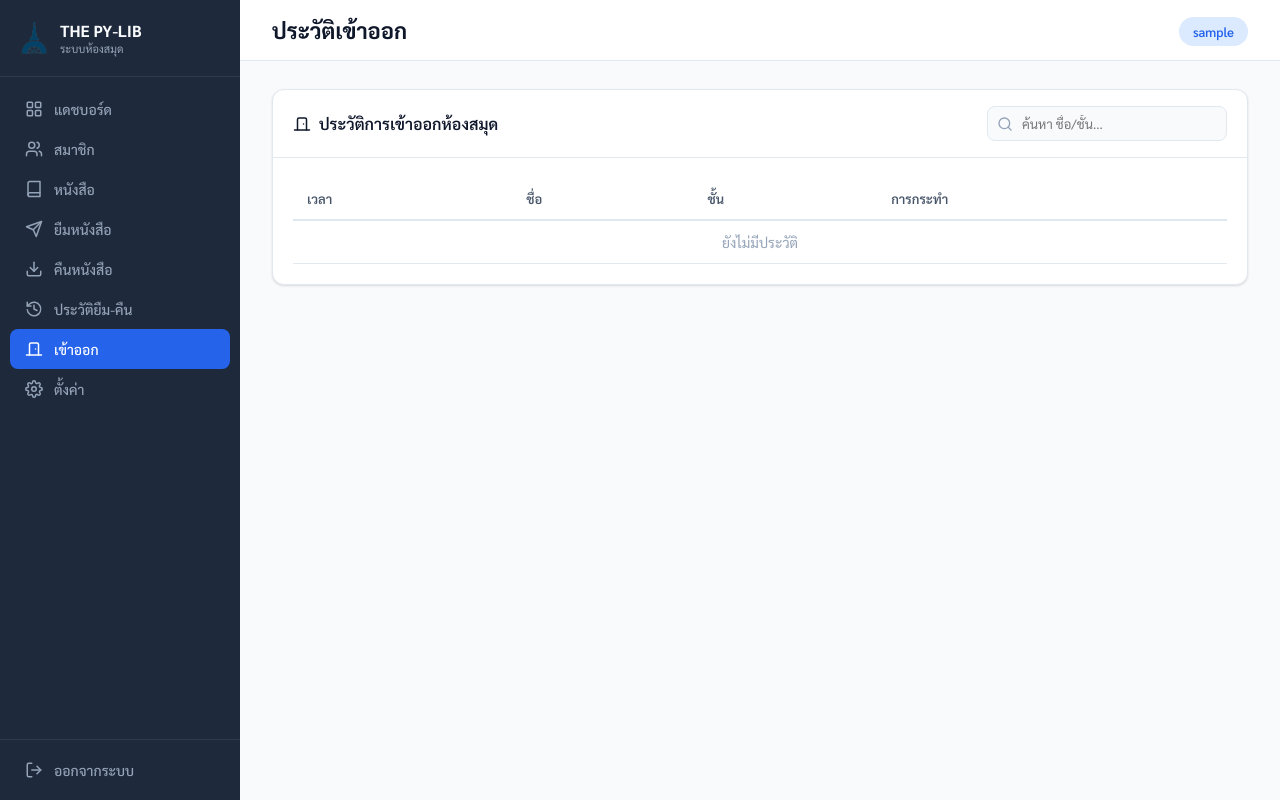
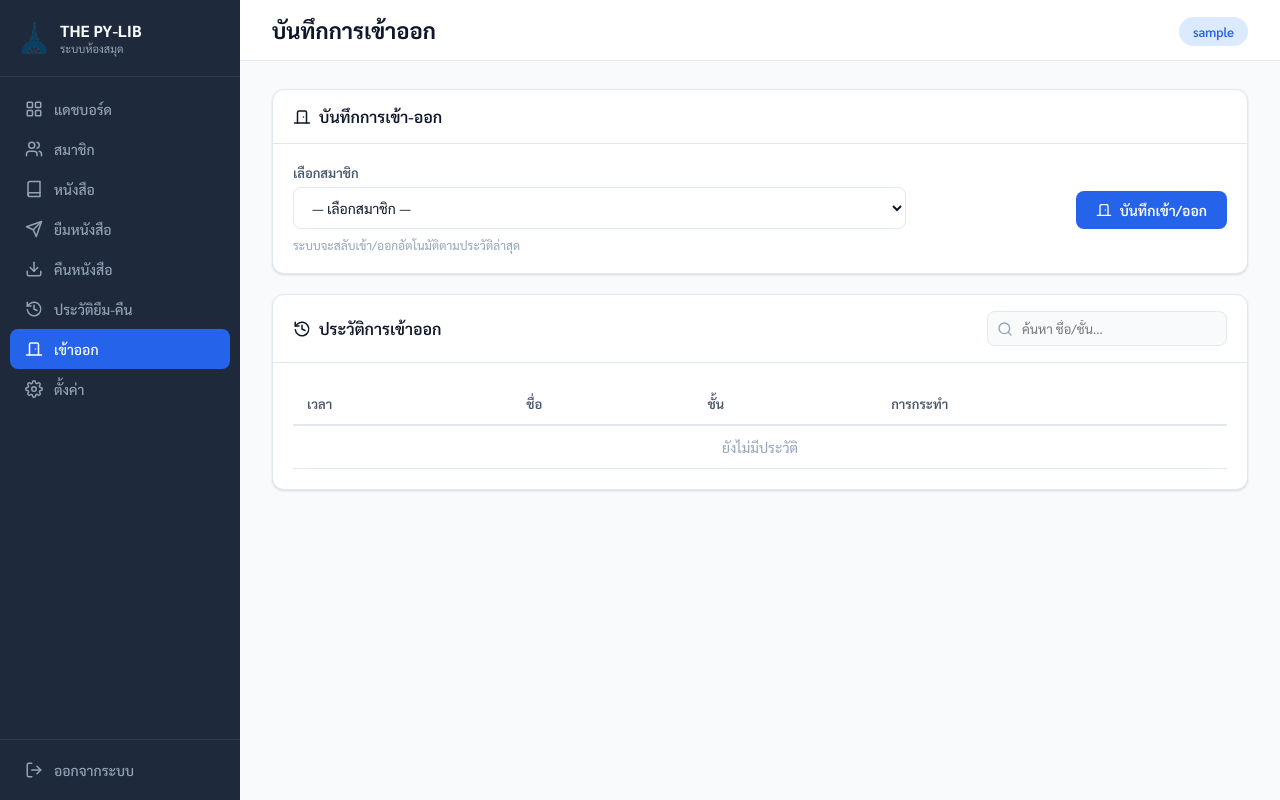
Before and after one commit to Nonx2360/The-PY-LIB-Project, a Flask app: page /access in a window 1280 px wide. Run offline with Flask 3, Linux system fonts and the light colour scheme; the visitor is signed in with stand-in values (Sample User, id 1); data that the repository does not hold is empty.

Commit message:
feat: access checkin/checkout recording on web UI
- Added /access/record POST route with auto toggle (เข้า/ออก)
- Updated access template with member selector and record button
- Auto-detects entry vs exit based on last action for the member

```diff
--- a/web/app.py
+++ b/web/app.py
@@ -264,13 +264,38 @@ def create_app():
         records = _rows_to_dicts(rows, ["name", "grade", "code", "title", "borrow_date", "return_due", "returned"])
         return render_template("history.html", records=records)
 
-    # ── Access History ────────────────────────────────────
+    # ── Access History + Recording ──────────────────────────
     @app.route("/access")
     @login_required
     def access():
         rows = access_repo.get_recent_access(limit=100)
         records = _rows_to_dicts(rows, ["access_time", "name", "grade", "action"])
-        return render_template("access.html", records=records)
+        members = member_repo.fetchall("SELECT id, name, grade, number FROM members ORDER BY name")
+        members = _rows_to_dicts(members, ["id", "name", "grade", "number"])
+        return render_template("access.html", records=records, members=members)
+
+    @app.route("/access/record", methods=["POST"])
+    @login_required
+    def access_record():
+        member_id = request.form.get("member_id")
+        if not member_id:
+            flash("กรุณาเลือกสมาชิก", "error")
+            return redirect(url_for("access"))
+        member_id = int(member_id)
+        last = access_repo.fetchone(
+            "SELECT action FROM access_log WHERE member_id=? ORDER BY id DESC LIMIT 1",
+            (member_id,))
+        if last and last[0] == "เข้า":
+            action = "ออก"
+        else:
+            action = "เข้า"
+        access_time = datetime.now().strftime("%Y-%m-%d %H:%M:%S")
+        access_repo.log_access(member_id, access_time, action)
+        member = member_repo.fetchone("SELECT name FROM members WHERE id=?", (member_id,))
+        name = member[0] if member else "unknown"
+        logger.info(f"Web: access recorded: {name} -> {action}")
+        flash(f"บันทึก{action}สำเร็จ — {name}", "success")
+        return redirect(url_for("access"))
 
     # ── Settings ──────────────────────────────────────────
     @app.route("/settings", methods=["GET", "POST"])
--- a/web/templates/access.html
+++ b/web/templates/access.html
@@ -1,10 +1,34 @@
 {% extends "base.html" %}
-{% block title %}ประวัติเข้าออก — THE PY-LIB{% endblock %}
-{% block page_title %}ประวัติเข้าออก{% endblock %}
+{% block title %}เข้าออก — THE PY-LIB{% endblock %}
+{% block page_title %}บันทึกการเข้าออก{% endblock %}
 {% block content %}
 <div class="card">
     <div class="card-header">
-        <h3><svg width="18" height="18" class="icon-inline"><use href="#icon-door"/></svg> ประวัติการเข้าออกห้องสมุด</h3>
+        <h3><svg width="18" height="18" class="icon-inline"><use href="#icon-door"/></svg> บันทึกการเข้า-ออก</h3>
+    </div>
+    <div class="card-body">
+        <form method="POST" action="{{ url_for('access_record') }}" class="form-inline">
+            <div class="form-group" style="flex:2">
+                <label>เลือกสมาชิก</label>
+                <select name="member_id" required>
+                    <option value="">— เลือกสมาชิก —</option>
+                    {% for m in members %}
+                    <option value="{{ m.id }}">{{ m.name }} ({{ m.grade }} / {{ m.number }})</option>
+                    {% endfor %}
+                </select>
+            </div>
+            <div class="form-group form-actions">
+                <button type="submit" class="btn btn-primary">
+                    <svg width="16" height="16" class="icon-inline"><use href="#icon-door"/></svg> บันทึกเข้า/ออก
+                </button>
+            </div>
+        </form>
+        <p class="text-muted" style="margin-top:8px;font-size:12px">ระบบจะสลับเข้า/ออกอัตโนมัติตามประวัติล่าสุด</p>
+    </div>
+</div>
+<div class="card">
+    <div class="card-header">
+        <h3><svg width="18" height="18" class="icon-inline"><use href="#icon-history"/></svg> ประวัติการเข้าออก</h3>
         <div class="search-box">
             <svg width="16" height="16" class="search-icon"><use href="#icon-search"/></svg>
             <input type="text" id="searchAccess" placeholder="ค้นหา ชื่อ/ชั้น..." oninput="filterAccess()">
@@ -24,8 +48,8 @@
                     <td>{{ r.name }}</td>
                     <td>{{ r.grade }}</td>
                     <td>
-                        <span class="badge {% if 'เข้า' in r.action %}badge-success{% else %}badge-danger{% endif %}">
-                            {% if 'เข้า' in r.action %}
+                        <span class="badge {% if r.action == 'เข้า' %}badge-success{% else %}badge-danger{% endif %}">
+                            {% if r.action == 'เข้า' %}
                             <svg width="12" height="12" class="icon-inline"><use href="#icon-check-circle"/></svg>
                             {% else %}
                             <svg width="12" height="12" class="icon-inline"><use href="#icon-x-circle"/></svg>
```
